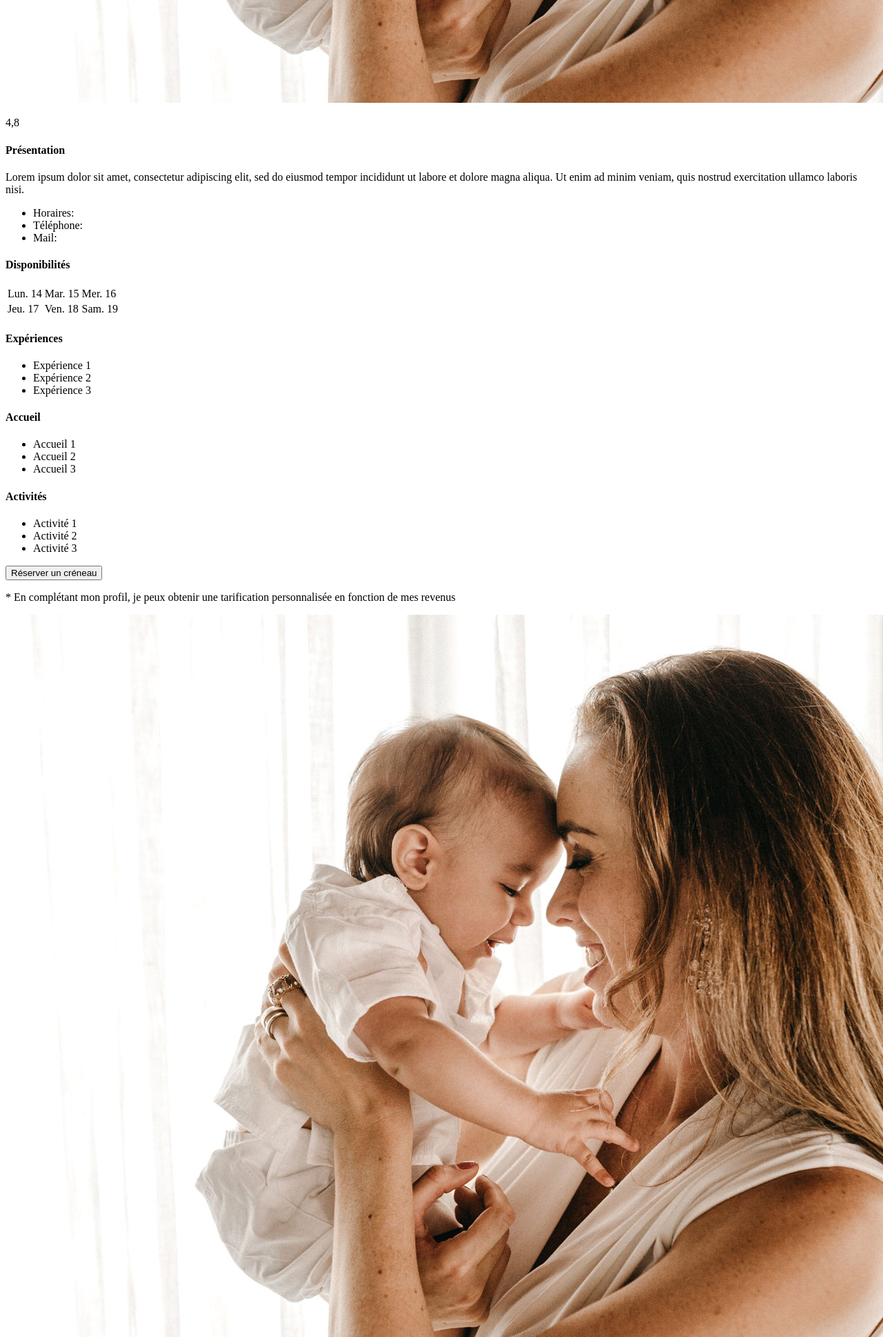
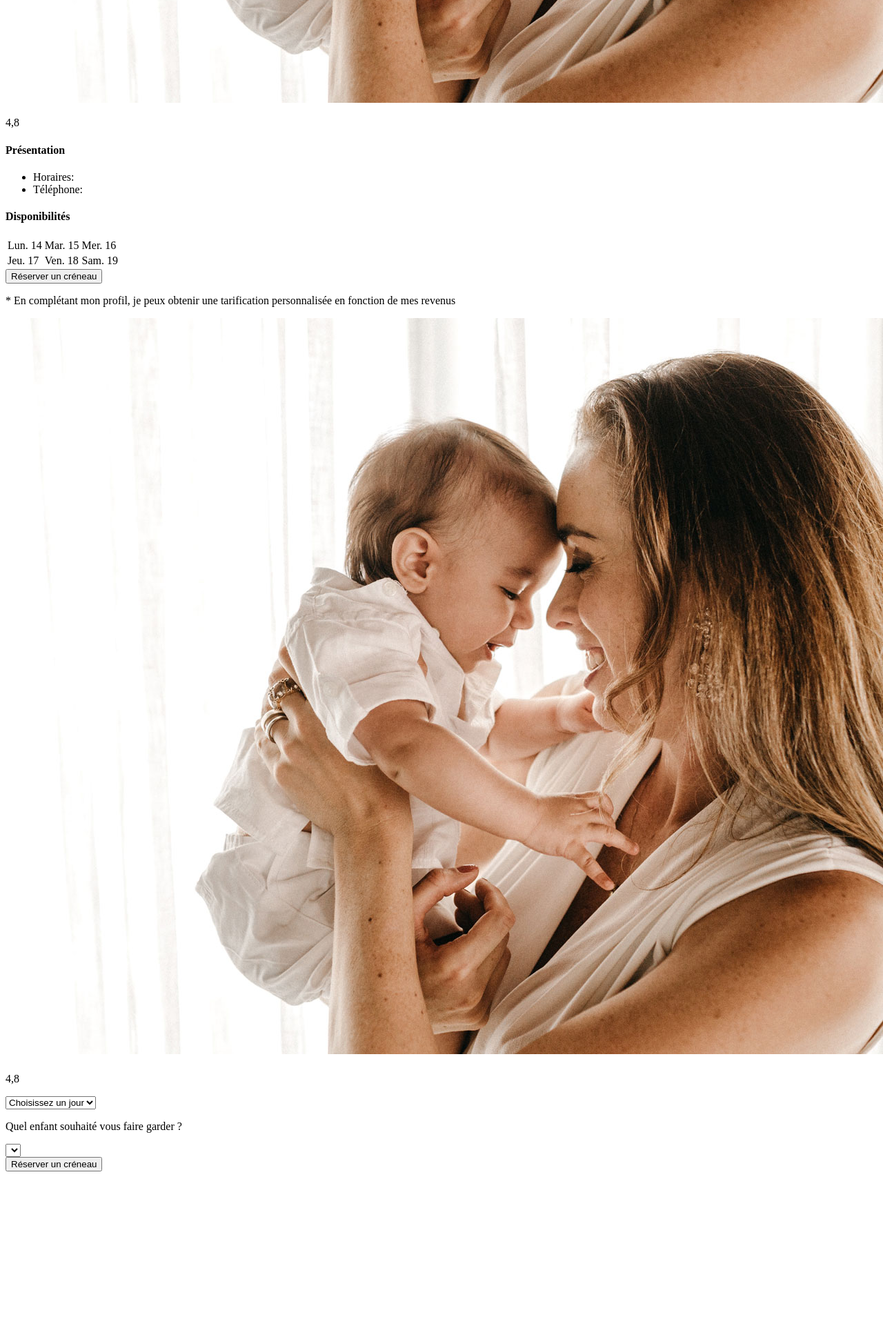
Before and after one commit to WildCodeSchool-2023-09/remfr-php-p3-babyplace, a Symfony app: template templates/parent/presentation-creche.html.twig in a window 1280 px wide; the page is wider, and only the part inside the window is pictured. Shown: the part 978-2916 px from the top of that part at 69% size. After the commit the page ends 2676 px from the top of that part, so only its background shows below. Run offline with Twig, Linux system fonts and the light colour scheme; the template is opened without the code that fills it, so the values that code supplies are empty; some libraries are stand-ins or nearby versions.

Commit message:
resa parent start

```diff
--- a/migrations/Version20240129102649.php
+++ b/migrations/Version20240129103746.php
@@ -10,7 +10,7 @@ use Doctrine\Migrations\AbstractMigration;
 /**
  * Auto-generated Migration: Please modify to your needs!
  */
-final class Version20240129102649 extends AbstractMigration
+final class Version20240129103746 extends AbstractMigration
 {
     public function getDescription(): string
     {
@@ -20,7 +20,7 @@ final class Version20240129102649 extends AbstractMigration
     public function up(Schema $schema): void
     {
         // this up() migration is auto-generated, please modify it to your needs
-        $this->addSql('CREATE TABLE administration (id INT NOT NULL, parent_id INT NOT NULL, family_income VARCHAR(255) DEFAULT NULL, tax_return VARCHAR(255) DEFAULT NULL, caf_number VARCHAR(7) DEFAULT NULL, social_number VARCHAR(255) DEFAULT NULL, residency_proof VARCHAR(255) DEFAULT NULL, status_proof VARCHAR(255) DEFAULT NULL, banking_info VARCHAR(255) DEFAULT NULL, discharge VARCHAR(255) DEFAULT NULL, family_record VARCHAR(255) DEFAULT NULL, divorce_decree VARCHAR(255) DEFAULT NULL, updated_at DATETIME DEFAULT NULL, UNIQUE INDEX UNIQ_9FDD0D18727ACA70 (parent_id), PRIMARY KEY(id)) DEFAULT CHARACTER SET utf8mb4 COLLATE `utf8mb4_unicode_ci` ENGINE = InnoDB');
+        $this->addSql('CREATE TABLE administration (id INT AUTO_INCREMENT NOT NULL, parent_id INT NOT NULL, family_income VARCHAR(255) DEFAULT NULL, tax_return VARCHAR(255) DEFAULT NULL, caf_number VARCHAR(7) DEFAULT NULL, social_number VARCHAR(255) DEFAULT NULL, residency_proof VARCHAR(255) DEFAULT NULL, status_proof VARCHAR(255) DEFAULT NULL, banking_info VARCHAR(255) DEFAULT NULL, discharge VARCHAR(255) DEFAULT NULL, family_record VARCHAR(255) DEFAULT NULL, divorce_decree VARCHAR(255) DEFAULT NULL, updated_at DATETIME DEFAULT NULL, UNIQUE INDEX UNIQ_9FDD0D18727ACA70 (parent_id), PRIMARY KEY(id)) DEFAULT CHARACTER SET utf8mb4 COLLATE `utf8mb4_unicode_ci` ENGINE = InnoDB');
         $this->addSql('CREATE TABLE administration_creche (administration_id INT NOT NULL, creche_id INT NOT NULL, INDEX IDX_EFFF052639B8E743 (administration_id), INDEX IDX_EFFF05266C6060B (creche_id), PRIMARY KEY(administration_id, creche_id)) DEFAULT CHARACTER SET utf8mb4 COLLATE `utf8mb4_unicode_ci` ENGINE = InnoDB');
         $this->addSql('CREATE TABLE calendar (id INT AUTO_INCREMENT NOT NULL, creche_id INT DEFAULT NULL, title VARCHAR(100) NOT NULL, start DATETIME NOT NULL, end DATETIME NOT NULL, description LONGTEXT NOT NULL, all_day TINYINT(1) DEFAULT NULL, background_color VARCHAR(7) NOT NULL, text_color VARCHAR(7) NOT NULL, INDEX IDX_6EA9A1466C6060B (creche_id), PRIMARY KEY(id)) DEFAULT CHARACTER SET utf8mb4 COLLATE `utf8mb4_unicode_ci` ENGINE = InnoDB');
         $this->addSql('CREATE TABLE child (id INT AUTO_INCREMENT NOT NULL, family_id INT NOT NULL, child_firstname VARCHAR(100) NOT NULL, child_lastname VARCHAR(100) NOT NULL, birthdate DATE DEFAULT NULL, is_walking TINYINT(1) NOT NULL, allergy VARCHAR(255) NOT NULL, is_disabled TINYINT(1) NOT NULL, disability VARCHAR(255) DEFAULT NULL, birth_certificate VARCHAR(255) DEFAULT NULL, doctor_name VARCHAR(255) NOT NULL, vaccine VARCHAR(255) DEFAULT NULL, insurance VARCHAR(255) DEFAULT NULL, updated_at DATETIME DEFAULT NULL, INDEX IDX_22B35429C35E566A (family_id), PRIMARY KEY(id)) DEFAULT CHARACTER SET utf8mb4 COLLATE `utf8mb4_unicode_ci` ENGINE = InnoDB');
--- a/src/Controller/CrecheController.php
+++ b/src/Controller/CrecheController.php
@@ -183,13 +183,14 @@ class CrecheController extends AbstractController
         }
         $creche = $crecheRepository->findOneBy(['user' => $this->getUser()]);
         $family = $familyRepository->findAll();
-        $reservation = $reservationRepo->findAll();
+        //$reservation = $reservationRepo->findAll();
+        $reservations = $reservationRepo->findBy([], ['id' => 'DESC']);
         $calendar = $calendarRepository->findAll();
         $children = $childRepository->findAll();
         $administration = $administrationRepo->findAll();
 
         return $this->render('creche/demandes.html.twig', [
-            'reservations' => $reservation,
+            'reservations' => $reservations,
             'family' => $family,
         ]);
     }
--- a/src/Entity/Administration.php
+++ b/src/Entity/Administration.php
@@ -131,7 +131,7 @@ class Administration
          png ou un fichier pdf.'
     )]
     private ?File $familyRecordFile = null;
-   #[ORM\Column(length: 255, nullable: true)]
+    #[ORM\Column(length: 255, nullable: true)]
     private ?string $divorceDecree = null;
 
     #[Vich\UploadableField(mapping: 'divorce_decree_file', fileNameProperty:'divorceDecree')]
--- a/templates/parent/_navbar-parent.html.twig
+++ b/templates/parent/_navbar-parent.html.twig
@@ -1,8 +1,8 @@
 <nav class="navbar navbar-expand-lg bg-light_parent">
 
-    <a href="{{ path('parent_menu') }}"class="lien_nav-parent"><i class="fa-solid btn-parent fa-border-all"></i></a>
-    <a href="{{ path('parent_liste-de-recherches') }}"class="lien_nav-parent"><i class="fa-solid btn-parent fa-magnifying-glass"></i></a>
-    <a href="{{ path('parent_dossiers-inscriptions') }}" class="lien_nav-parent"><i class="fa-solid btn-parent fa-user"></i></a>
+    <a href="{{ path('parent_menu', {'id': app.user.family.id}) }}"class="lien_nav-parent"><i class="fa-solid btn-parent fa-border-all"></i></a>
+    <a href="{{ path('parent_liste-de-recherches', {'id': app.user.family.id}) }}"class="lien_nav-parent"><i class="fa-solid btn-parent fa-magnifying-glass"></i></a>
+    <a href="{{ path('parent_dossiers-inscriptions', {'id': app.user.family.id}) }}" class="lien_nav-parent"><i class="fa-solid btn-parent fa-user"></i></a>
     <a href="#" class="lien_nav-parent"><i class="fa-solid btn-parent fa-bell"></i></a>
 
 </nav>
--- a/templates/parent/presentation-creche.html.twig
+++ b/templates/parent/presentation-creche.html.twig
@@ -16,7 +16,7 @@
 			{{ encore_entry_script_tags('app') }}
 		{% endblock %}
 	</head>
-	<body class= "search-creche">
+	<body class="search-creche">
 		{% include 'parent/_navbar-parent.html.twig' %}
 		{% include 'creche/_header-creche.html.twig' %}
 		{% block body %}
@@ -27,23 +27,29 @@
 							<div class="div-card-img-top"></div>
 							<img class="card-img-top" src="{{ asset('build/images/image-card-creche.jpg') }}" alt="Card image cap">
 							<i class="favoris_search_parent fa-solid fa-heart fa-lg position-absolute top-0 end-0"></i>
-                        <p class="rate_search-parent position-absolute bottom-0 end-0">4,8  <i class="fa-solid fa-star"></i></p>
+							<p class="rate_search-parent position-absolute bottom-0 end-0">4,8
+								<i class="fa-solid fa-star"></i>
+							</p>
 						</div>
 						<div class="card_creche-intro p-1 m-3">
 							<h4 class="title_card-creche">Présentation</h4>
-						<p>Lorem ipsum dolor sit amet, consectetur adipiscing elit, sed do eiusmod tempor incididunt ut labore et dolore magna aliqua. Ut enim ad minim veniam, quis nostrud exercitation ullamco laboris nisi.
+							<p>
+								{{creches.introduction }}
 							</p>
 						</div>
 						<div class="creche-contact p-1">
 							<i class="fa-solid fa-circle-info creche-contact-icon"></i>
 							<ul class="list-infos_creche">
 								<li class="mb-1">Horaires:
+									{{creches.schedule.openingHours}}
+									{{creches.schedule.closingHours}}
 								</li>
 								<li class="mb-1">Téléphone:
+									<p>{{creches.phonenumber}}</p>
 								</li>
-						<li class="mb-1">Mail:</li>
 							</ul>
 						</div>
+
 						<div class="creche-hour m-3">
 							<h4 class="title_card-creche">Disponibilités</h4>
 							<table class="table reservations_search-list">
@@ -59,30 +65,6 @@
 								</tr>
 							</table>
 						</div>
-					<div class="creche-xp m-3">
-						<h4 class="title_card-creche">Expériences</h4>
-						<ul class="list-activites_creche">
-							<li>Expérience 1</li>
-							<li>Expérience 2</li>
-							<li>Expérience 3</li>
-						</ul>
-					</div>
-					<div class="creche-reception m-3">
-						<h4 class="title_card-creche">Accueil</h4>
-						<ul class="list-activites_creche">
-							<li>Accueil 1</li>
-							<li>Accueil 2</li>
-							<li>Accueil 3</li>
-						</ul>
-					</div>
-					<div class="creche-activity m-3">
-						<h4  class="title_card-creche">Activités</h4>
-						<ul class="list-activites_creche">
-							<li>Activité 1</li>
-							<li>Activité 2</li>
-							<li>Activité 3</li>
-						</ul>
-					</div>
 						<div class="div-button_creche pb-3">
 							<button href="/disponibilites-creche" class="button_creche mt-5" data-bs-toggle="modal" data-bs-target="#ModalReserver">Réserver un créneau</button>
 						</div>
@@ -93,50 +75,68 @@
 				<div class="modal fade" id="ModalReserver" tabindex="-1" aria-labelledby="exampleModalLabel" aria-hidden="true">
 					<div class="div-modal_reservations modal-dialog modal-dialog-centered">
 						<div class="modal-content card card-modal_reservations">
+							<form action="#" method="POST">
 								<div class="card-header_creche card-header position-relative">
 									<div class="div-card-img-top"></div>
 									<img class="card-img-top" src="{{ asset('build/images/image-card-creche.jpg') }}" alt="Card image cap">
-                                <h5 class="card-title position-absolute bottom-0 start-0">Nom de la crèche</h5>
+									<h5 class="card-title position-absolute bottom-0 start-0">{{creches.name}}</h5>
 									<i class="favoris_search_parent fa-solid fa-heart fa-lg position-absolute top-0 end-0"></i>
-                                <p class="rate_search-parent position-absolute bottom-0 end-0">4,8  <i class="fa-solid fa-star"></i></p>
+									<p class="rate_search-parent position-absolute bottom-0 end-0">4,8
+										<i class="fa-solid fa-star"></i>
+									</p>
 								</div>
-                            <div class="card-body position-relative">
+								<div
+									class="card-body position-relative">
 									{# Jour et statut #}
 									<div class="card_reservations mb-3">
-                                <select class="form-select" aria-label="Default select example">
+										<select name="calendar" class="form-select" aria-label="Default select example">
 											<option selected>Choisissez un jour</option>
-                                        <option value="1">Lun. 17/09/2024</option>
-                                        <option value="2">Mar. 18/09/2024</option>
-                                        <option value="3">Jeu. 20/09/2024</option>
+											{% for cal in calendar %}
+												<option value="{{cal.id}}">{{ cal.start|date('l') }}
+													de
+													{{cal.start|date('H:i')}}
+													à
+													{{cal.end|date('H:i')}}</option>
+											{% endfor %}
 										</select>
-                                </div>
-                                {# Horaires #}
-                                <div class="card_reservations">
-                                    <div class="col mb-3">
-                                        <p class="horaires_reservations mb-1">Horaires</p>
-                                        <select class="form-select" aria-label="Default select example">
-                                            <option value="1">Toute la journée</option>
-                                            <option value="2">Matinée</option>
-                                            <option value="3">Après-midi</option>
-                                        </select>
-                                    </div>
 									</div>
 									{# Enfant pris en charge #}
 									<div class="card_reservations">
 										<div class="col">
 											<p class="horaires_reservations mb-1">Quel enfant souhaité vous faire garder ?</p>
-                                        <select class="form-select" aria-label="Default select example">
-                                            <option value="1">Élise</option>
-                                            <option value="2">Yacine</option>
+											<select name="child" class="form-select" aria-label="Default select example">
+												{% for child in childs %}
+													<option value="{{child.id}}">{{child.childFirstname}}</option>
+												{% endfor %}
 											</select>
+											<input type="hidden" name="status" value="en attente">
+											<input type="hidden" name="creche" value="{{creches.id}}">
+											<input type="hidden" name="family" value="{{family.id}}">
 										</div>
 									</div>
 									<div class="div-button_creche pb-2">
-                                    <a href="{{ path('parent_reservations') }}" class="button-modal_creche mt-5">Réserver un créneau</a>
+										<button type="submit" href="{{ path('parent_reservations', {id: family.id} )}}" class="button-modal_creche mt-5">
+											Réserver un créneau</button>
 									</div>
 								</div>
+							</div>
+						</form>
 					</div>
 				</div>
 			{% endblock %}
 		</body>
-</html>
+
+		{# Affichage du formulaire #}
+		{# {{ form_start(form) }}
+									    {{ form_row(form.title) }}
+									    {{ form_row(form.start) }}
+									    {{ form_row(form.end) }}
+									    {{ form_row(form.description) }}
+									    {{ form_row(form.all_day) }}
+									    {{ form_row(form.background_color) }}
+									    {{ form_row(form.text_color) }}
+
+									    <button type="submit">Envoyer</button>
+									{{ form_end(form) }} #}
+	</body>
+</html></body></html>
```
Also changed, not shown: src/Controller/FamilyController.php (+87 -15 lines), templates/parent/menu.html.twig (+4 -4 lines), templates/parent/search-list.html.twig (+5 -5 lines). Lines whose indentation alone changed are shown as unchanged.
